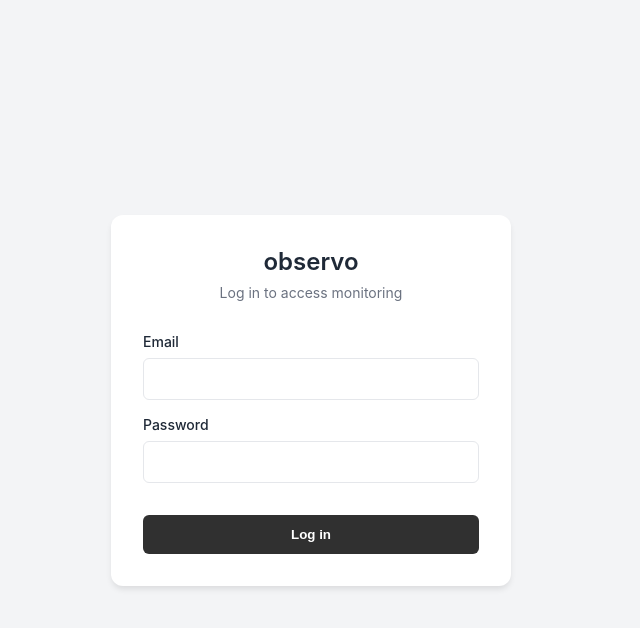
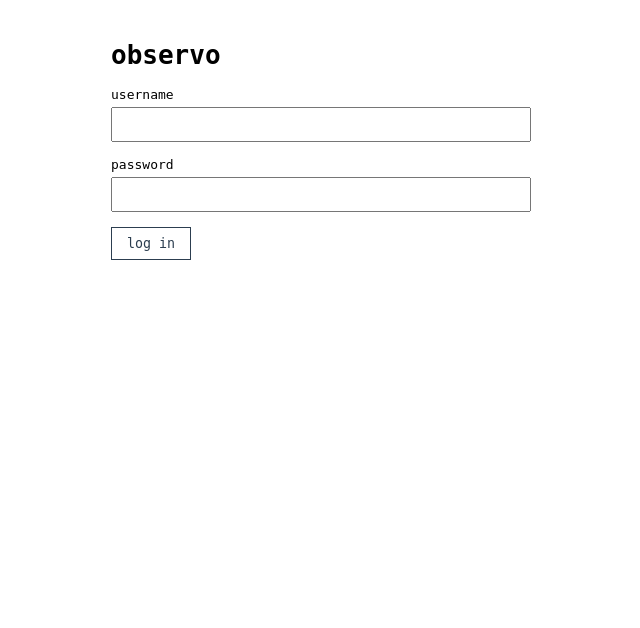
Before and after one commit to renanmoretto/observo, a Flask app: page /login in a window 1280 px wide. Shown: the top 628 px of the page, without its empty margins (329-969 px from the left). Run offline with Flask 3, Linux system fonts and the light colour scheme.

Commit message:
login ok + login template

```diff
--- a/observo/__init__.py
+++ b/observo/__init__.py
@@ -1,8 +1,6 @@
 import os
-import json
 from pathlib import Path
 from functools import wraps
-from typing import TypedDict
 import datetime
 
 from flask import (
--- a/observo/templates/login.html
+++ b/observo/templates/login.html
@@ -1,127 +1,33 @@
 <!DOCTYPE html>
-<html lang="en">
-
+<html>
 <head>
-    <meta charset="UTF-8">
-    <meta name="viewport" content="width=device-width, initial-scale=1.0">
     <title>observo</title>
     <style>
-        :root {
-            --primary-color: #303030;
-            --error-color: #ef4444;
-            --text-color: #1f2937;
-            --bg-color: #f3f4f6;
+        body { font-family: monospace; margin: 40px; }
+        .login-container { max-width: 400px; margin: 0 auto; }
+        .form-row { margin-bottom: 15px; }
+        .form-row label { display: block; margin-bottom: 5px; }
+        .form-row input { width: 100%; padding: 8px; font-family: monospace; }
+        .submit-button {
+            padding: 8px 15px;
+            background: none;
+            border: 1px solid #2c3e50;
+            color: #2c3e50;
+            cursor: pointer;
+            font-family: monospace;
         }
-
-        * {
-            margin: 0;
-            padding: 0;
-            box-sizing: border-box;
-        }
-
-        body {
-            background: var(--bg-color);
-            font-family: -apple-system, BlinkMacSystemFont, "Segoe UI", Roboto, "Helvetica Neue", Arial, sans-serif;
-            min-height: 100vh;
-            display: flex;
-            align-items: center;
-            justify-content: center;
-        }
-
-        .login-container {
-            background: white;
-            width: 90%;
-            max-width: 400px;
-            padding: 2rem;
-            border-radius: 12px;
-            box-shadow: 0 4px 6px -1px rgb(0 0 0 / 0.1);
-        }
-
-        .login-header {
-            text-align: center;
-            margin-bottom: 2rem;
-        }
-
-        .login-header h1 {
-            color: var(--text-color);
-            font-weight: 600;
-            font-size: 1.5rem;
-            margin-bottom: 0.5rem;
-        }
-
-        .login-header p {
-            color: #6b7280;
-            font-size: 0.875rem;
-        }
-
-        .form-row {
-            margin-bottom: 1rem;
-        }
-
-        .form-row label {
-            display: block;
-            color: var(--text-color);
-            font-size: 0.875rem;
-            font-weight: 500;
-            margin-bottom: 0.5rem;
-        }
-
-        .form-row input {
-            width: 100%;
-            padding: 0.75rem;
-            border: 1px solid #e5e7eb;
-            border-radius: 6px;
-            font-size: 0.875rem;
-            transition: border-color 0.15s ease;
-        }
-
-        .form-row input:focus {
-            outline: none;
-            border-color: var(--primary-color);
-            box-shadow: 0 0 0 3px rgba(37, 99, 235, 0.1);
-        }
-
-        .submit-button {
-            width: 100%;
-            padding: 0.75rem;
-            background: var(--primary-color);
-            color: white;
-            border: none;
-            border-radius: 6px;
-            font-weight: 500;
-            cursor: pointer;
-            transition: background-color 0.15s ease;
-            margin-top: 1rem;
-        }
-
-        .submit-button:hover {
-            background: #666666;
-        }
-
+        .submit-button:hover { background: #f8f9fa; }
         .error-message {
-            background: #fef2f2;
-            border: 1px solid #fee2e2;
-            border-radius: 6px;
-            padding: 0.75rem;
-            margin-bottom: 1rem;
-            color: var(--error-color);
-            font-size: 0.875rem;
-        }
-
-        .field-error {
-            color: var(--error-color);
-            font-size: 0.75rem;
-            margin-top: 0.25rem;
+            color: #ef4444;
+            margin-bottom: 15px;
+            padding: 10px;
+            background: #f8f9fa;
         }
     </style>
 </head>
-
 <body>
     <div class="login-container">
-        <div class="login-header">
-            <h1>observo</h1>
-            <p>Log in to access monitoring</p>
-        </div>
+        <h1>observo</h1>
 
         {% if error %}
         <div class="error-message">
@@ -131,18 +37,17 @@
 
         <form method="post" action="{{ url_for('login') }}">
             <div class="form-row">
-                <label for="username">Email</label>
-                <input type="text" id="username" name="username" required>
+                <label for="username">username</label>
+                <input type="text" id="username" name="username">
             </div>
 
             <div class="form-row">
-                <label for="password">Password</label>
+                <label for="password">password</label>
                 <input type="password" id="password" name="password" required>
             </div>
 
-            <button type="submit" class="submit-button"><strong>Log in</strong></button>
+            <button type="submit" class="submit-button">log in</button>
         </form>
     </div>
 </body>
-
 </html>
--- a/pyproject.toml
+++ b/pyproject.toml
@@ -1,6 +1,6 @@
 [project]
 name = "observo"
-version = "0.1.5"
+version = "0.1.6"
 description = "Add your description here"
 authors = [
     {name = "Renan Moretto",email = "renan_moretto@outlook.com"}
```
